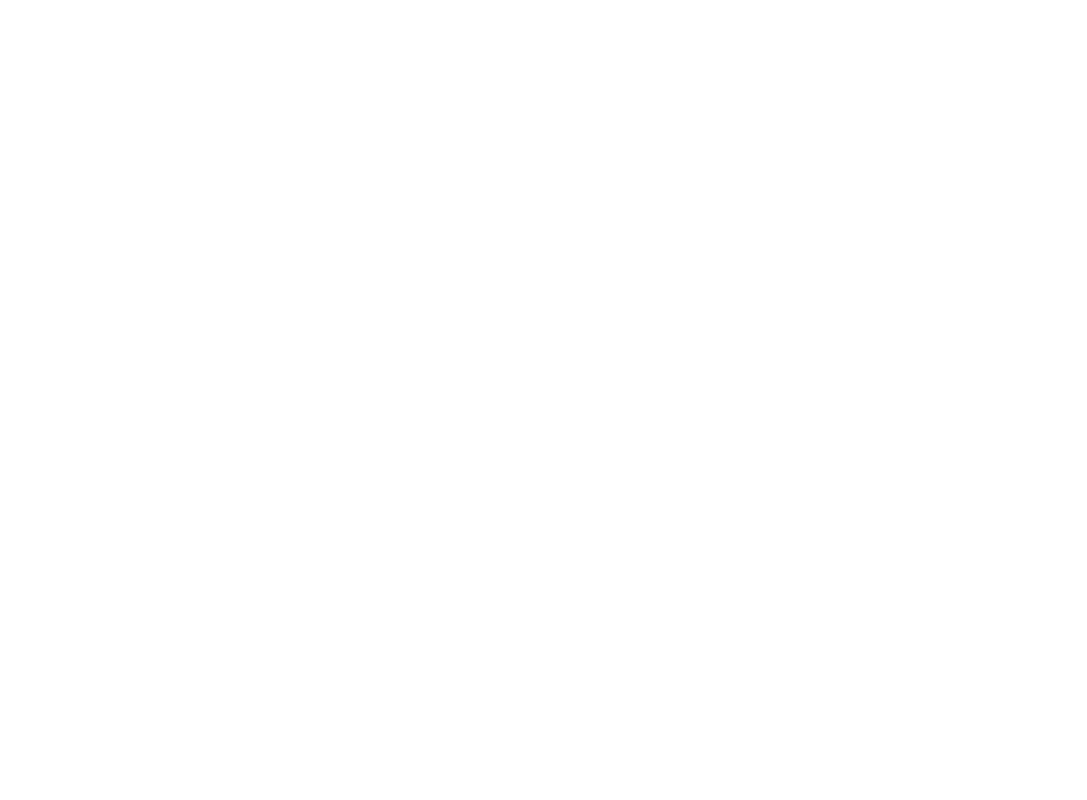
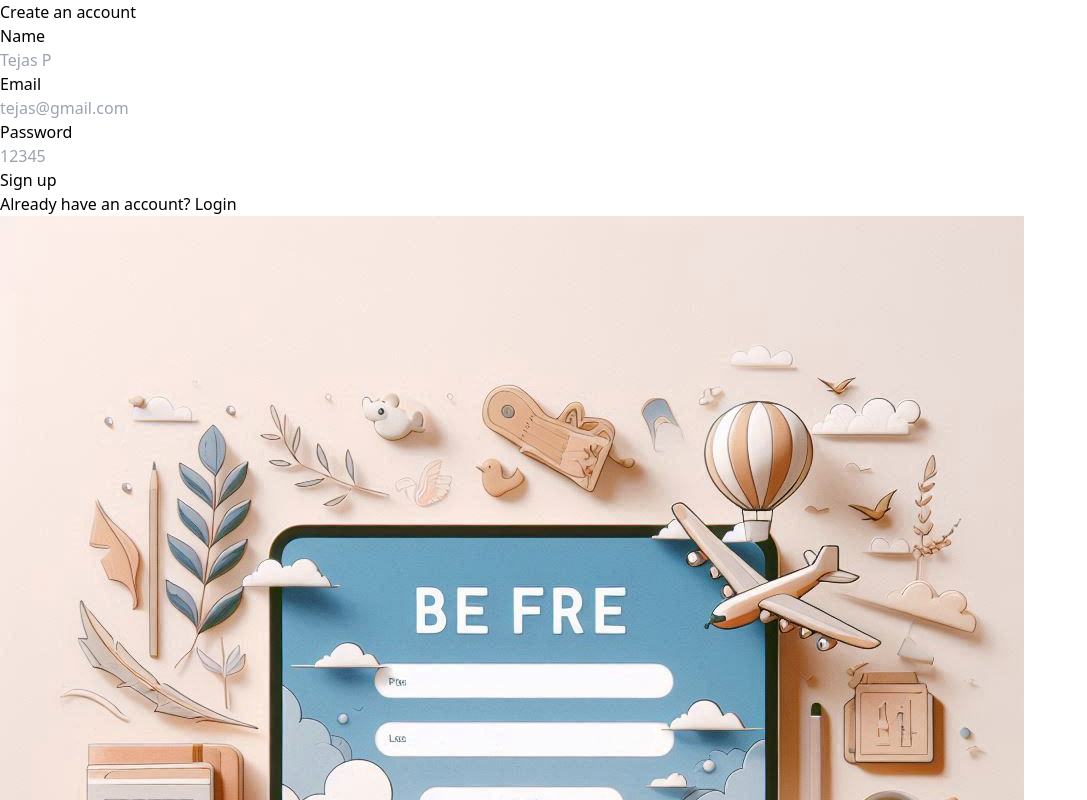
Before and after one commit to tejas-2706/medium, a React (Vite) app in the folder frontend/: page / in a window 1280 px wide. Before the commit this address had no page. Shown: the top 800 px of the page, without its empty margins (0-1087 px from the left). Built offline with nearby package versions, Linux system fonts and the light colour scheme.

Commit message:
added vercel.json

```diff
--- a/frontend/src/App.tsx
+++ b/frontend/src/App.tsx
@@ -11,6 +11,7 @@
     <>
     <BrowserRouter>
     <Routes>
+      <Route path='/' element={<Signup/>} />
       <Route path='/signup' element={<Signup/>}/>
       <Route path='/signin' element={<Signin/>}/>
       <Route path='/posts' element={<Posts/>}/>
```
Also changed, not shown: frontend/vercel.json (added), 1 other file (tests, documents, lock files or other folders).
